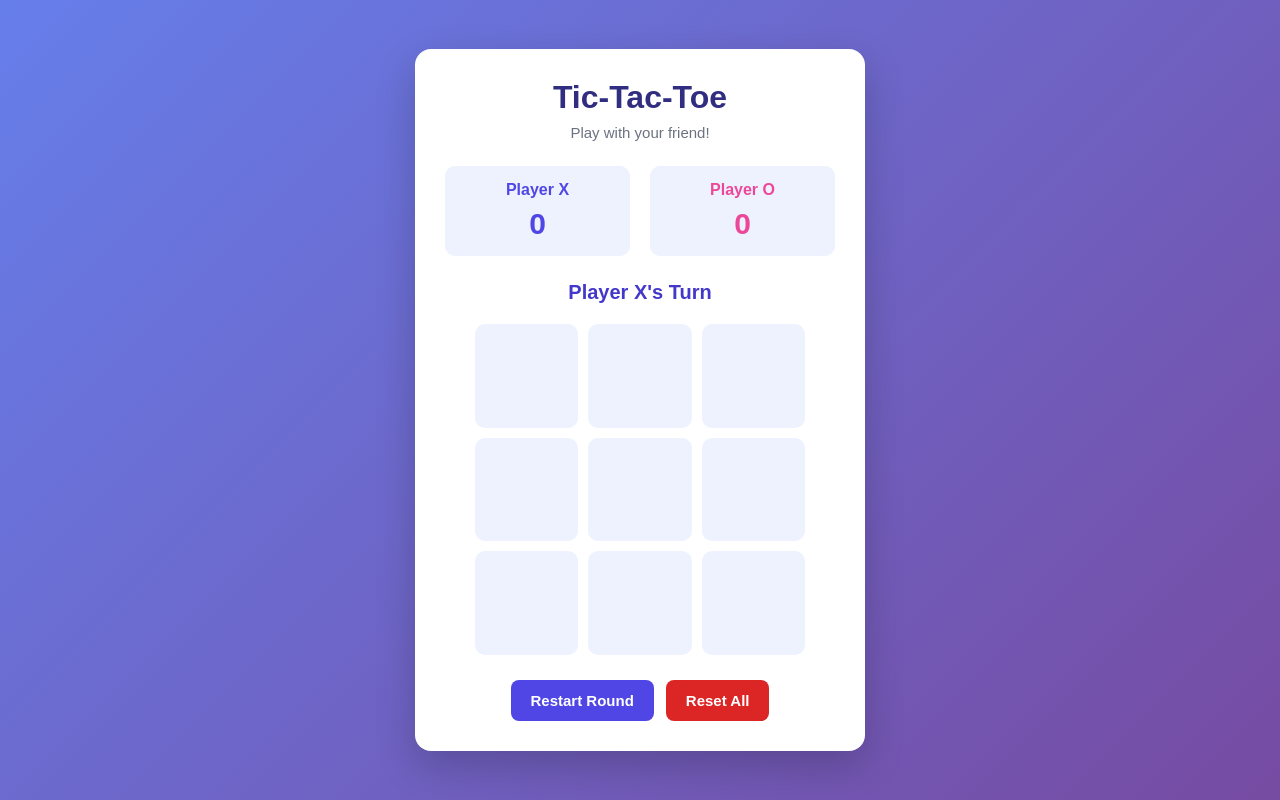
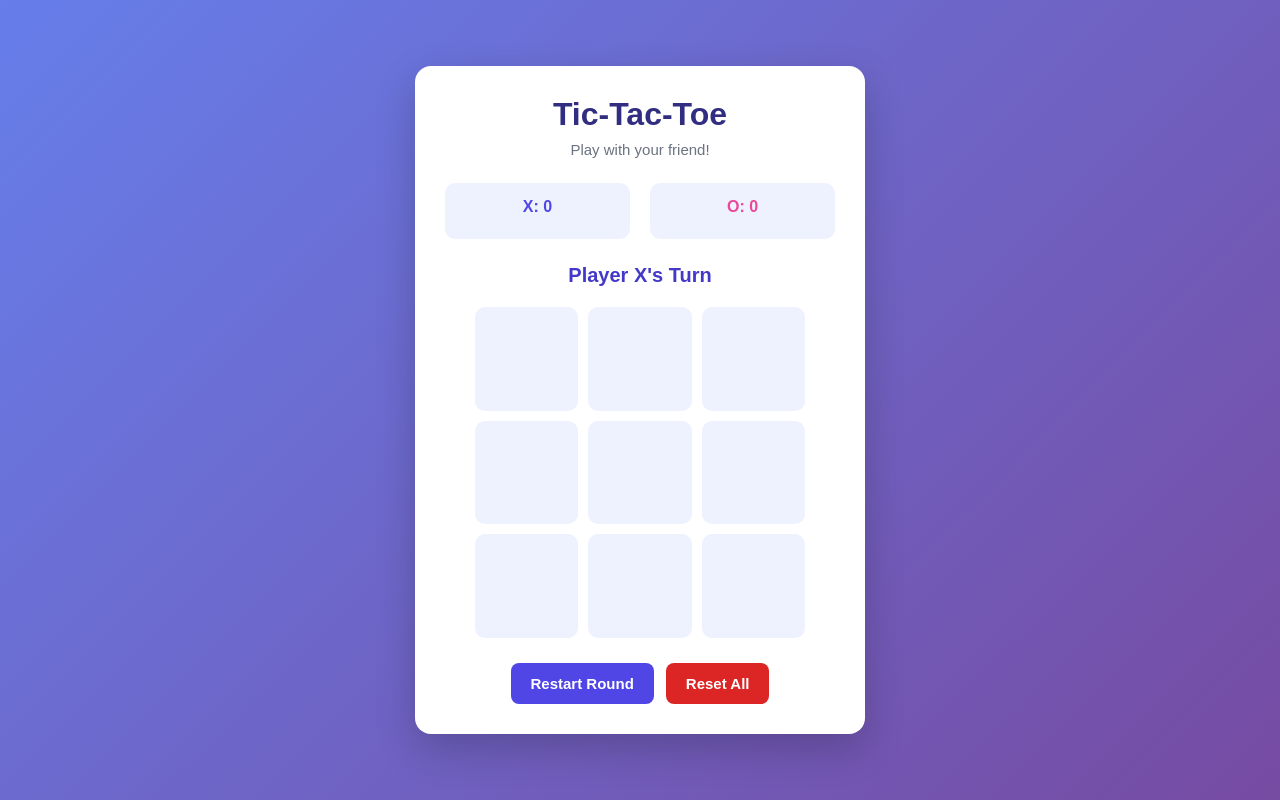
Before and after one commit to Appa45/Assignment7, a React (Vite) app in the folder random-joke-app/: page / in a window 1280 px wide. Built offline with nearby package versions, Linux system fonts and the light colour scheme.

Commit message:
change in the app.jsx

```diff
--- a/random-joke-app/src/App.jsx
+++ b/random-joke-app/src/App.jsx
@@ -86,13 +86,11 @@ function App() {
 
        <div className="scoreboard">
   <div className="score-box player-x-score">
-            <h3>Player X</h3>
-            <p>{scores.X}</p>
+    <h3>X: {scores.X}</h3>
   </div>
 
   <div className="score-box player-o-score">
-            <h3>Player O</h3>
-            <p>{scores.O}</p>
+    <h3>O: {scores.O}</h3>
   </div>
 </div>
 
```
Lines whose indentation alone changed are shown as unchanged.
